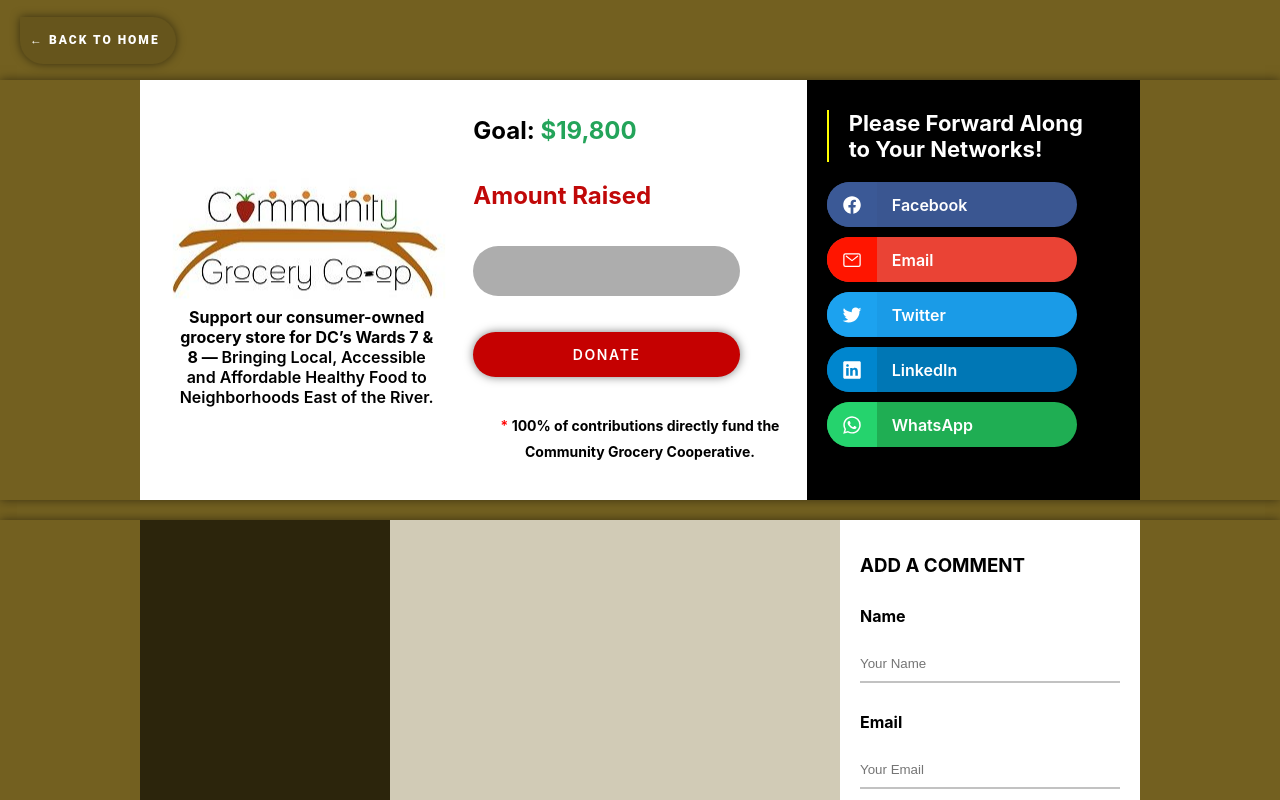
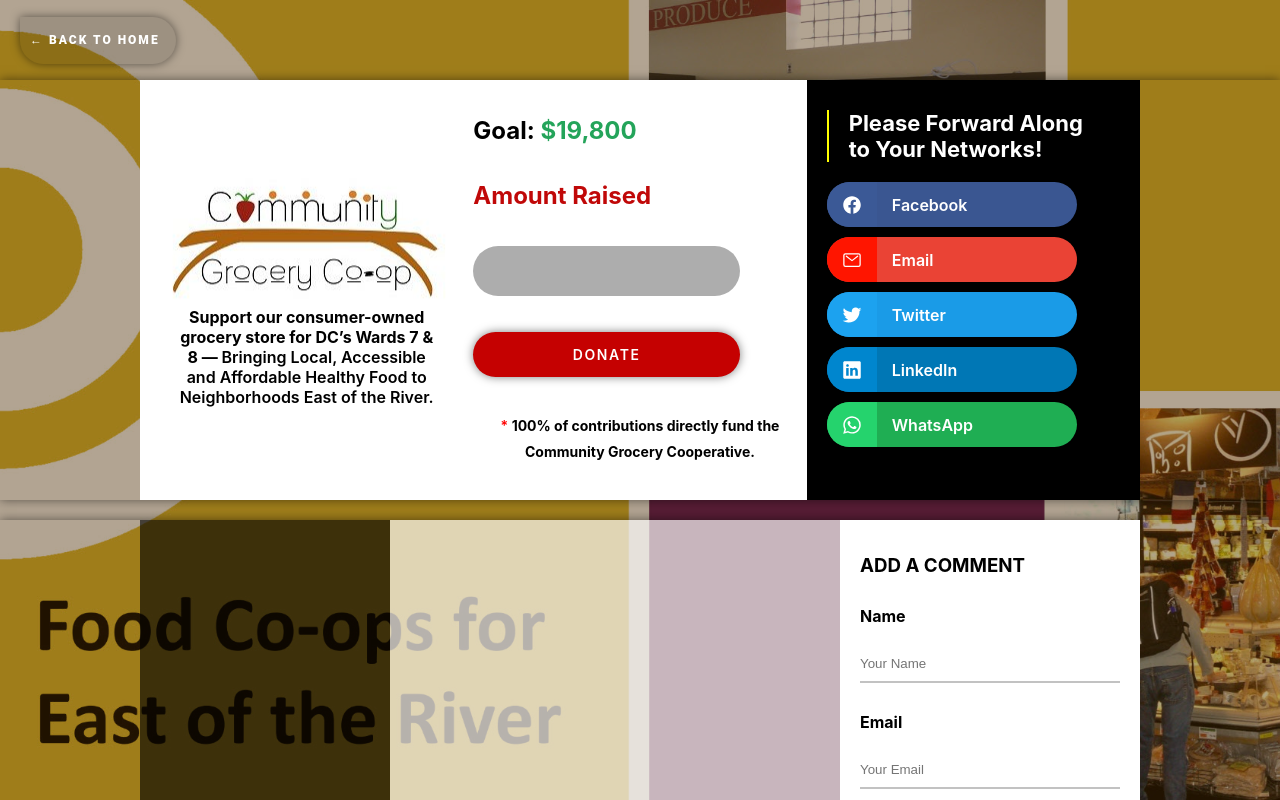
Before and after one commit to CrowdWork/react-landing-page, a React (Create React App) app: page / in a window 1280 px wide. Shown: the top 800 px of the page. Built offline with nearby package versions, Linux system fonts and the light colour scheme.

Commit message:
added image overlay

```diff
--- a/src/App.js
+++ b/src/App.js
@@ -7,9 +7,13 @@
 function App() {
   return (
     <div className="App">
-      <NavBar />
-      <Donate />
-      <Contribute />
+      <div className="image-overlay">
+        <div className="color-overlay">
+          <NavBar />
+          <Donate />
+          <Contribute />
+        </div>
+      </div>
     </div>
   );
 }
--- a/src/App.scss
+++ b/src/App.scss
@@ -1,3 +1,6 @@
+@import "./variables.scss";
+@import "./mixins.scss";
+
 * {
   box-sizing: border-box;
   margin: 0;
@@ -7,5 +10,13 @@
   color: inherit;
 }
 .App {
-  background-color: #736020;
+  // background-color: #736020;
+  .image-overlay {
+    @include background(cover, 120% 10%);
+    background-image: url("./Images/grocery_crowdwork_overlay.jpg");
+    background-attachment: fixed;
+    .color-overlay {
+      background-color: rgba(75, 42, 1, 0.426);
+    }
+  }
 }
--- a/src/Components/Button/Button.js
+++ b/src/Components/Button/Button.js
@@ -28,6 +28,8 @@
     <a
       className={classList}
       href={props.link}
+      target="_blank"
+      rel="noopener noreferrer"
       onMouseEnter={() => toggleHover(true)}
       onMouseLeave={() => toggleHover(false)}
     >
--- a/src/Sections/Donate/Donate.js
+++ b/src/Sections/Donate/Donate.js
@@ -37,11 +37,31 @@
         <div className="column third">
           <h2>Please Forward Along to Your Networks!</h2>
           <div className="social-container">
-            <Button type="Facebook" link="#" social />
-            <Button type="Email" link="#" social />
-            <Button type="Twitter" link="#" social />
-            <Button type="LinkedIn" link="#" social />
-            <Button type="WhatsApp" link="#" social />
+            <Button
+              type="Facebook"
+              link="https://www.facebook.com/sharer.php?u=https://campaigns.crowdwork.coop/community-grocery-cooperative"
+              social
+            />
+            <Button
+              type="Email"
+              link="mailto:?subject=Community Grocery Cooperative – Crowdfunding Campaigns&body=https://campaigns.crowdwork.coop/community-grocery-cooperative"
+              social
+            />
+            <Button
+              type="Twitter"
+              link="https://twitter.com/intent/tweet?text=https://campaigns.crowdwork.coop/community-grocery-cooperative"
+              social
+            />
+            <Button
+              type="LinkedIn"
+              link="https://www.linkedin.com/shareArticle?mini=true&url=https://campaigns.crowdwork.coop/community-grocery-cooperative&title=Community%20Grocery%20Cooperative%20%E2%80%93%20Crowdfunding%20Campaigns&summary=&source=https://campaigns.crowdwork.coop/community-grocery-cooperative"
+              social
+            />
+            <Button
+              type="WhatsApp"
+              link="https://api.whatsapp.com/send?text=*Community%20Grocery%20Cooperative%20%E2%80%93%20Crowdfunding%20Campaigns*https://campaigns.crowdwork.coop/community-grocery-cooperative"
+              social
+            />
           </div>
         </div>
       </div>
```
